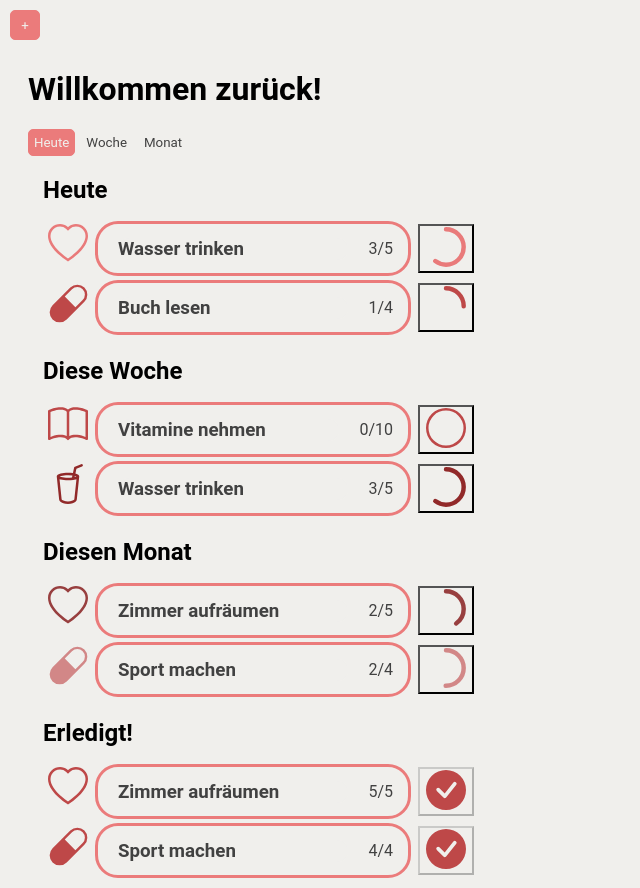
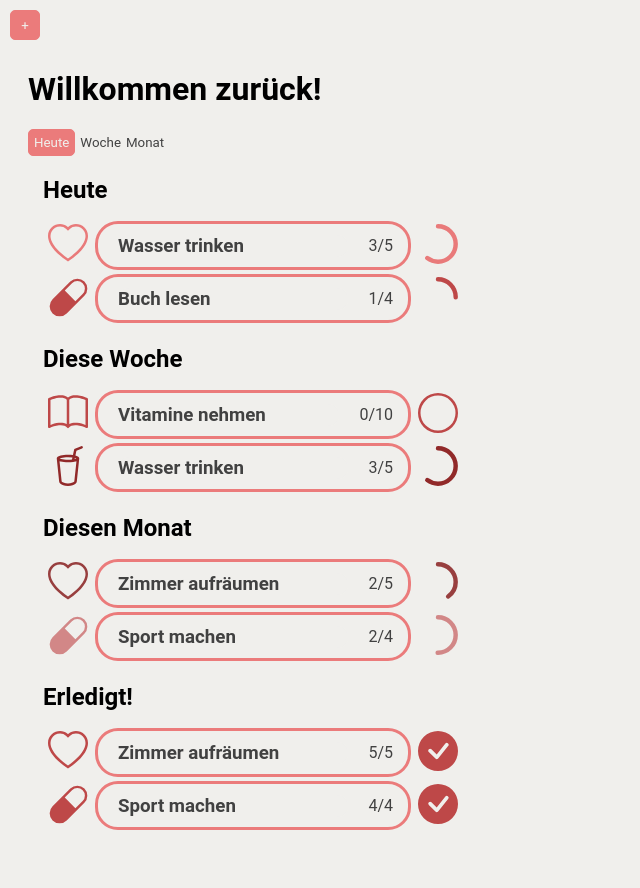
Before and after one commit to angi-mint/habit-tracker, a Vue app: page / in a window 1280 px wide. Shown: the whole page, without its empty margins (0-640 px from the left). After the commit the page ends 840 px from the top, so only its background shows below. Built offline with nearby package versions, Linux system fonts and the light colour scheme.

Commit message:
reset button design
Signed-off-by: Angi Mint <68991185+angi-mint@users.noreply.github.com>

```diff
--- a/src/assets/index.css
+++ b/src/assets/index.css
@@ -111,6 +111,12 @@ input[type="submit"] {
 
     background-color: var(--color-menu);
     color: var(--color-background);
+}
+
+button {
+    border: none;
+    padding: 0;
+    margin: 0;
 }
 
 .btn {
```
